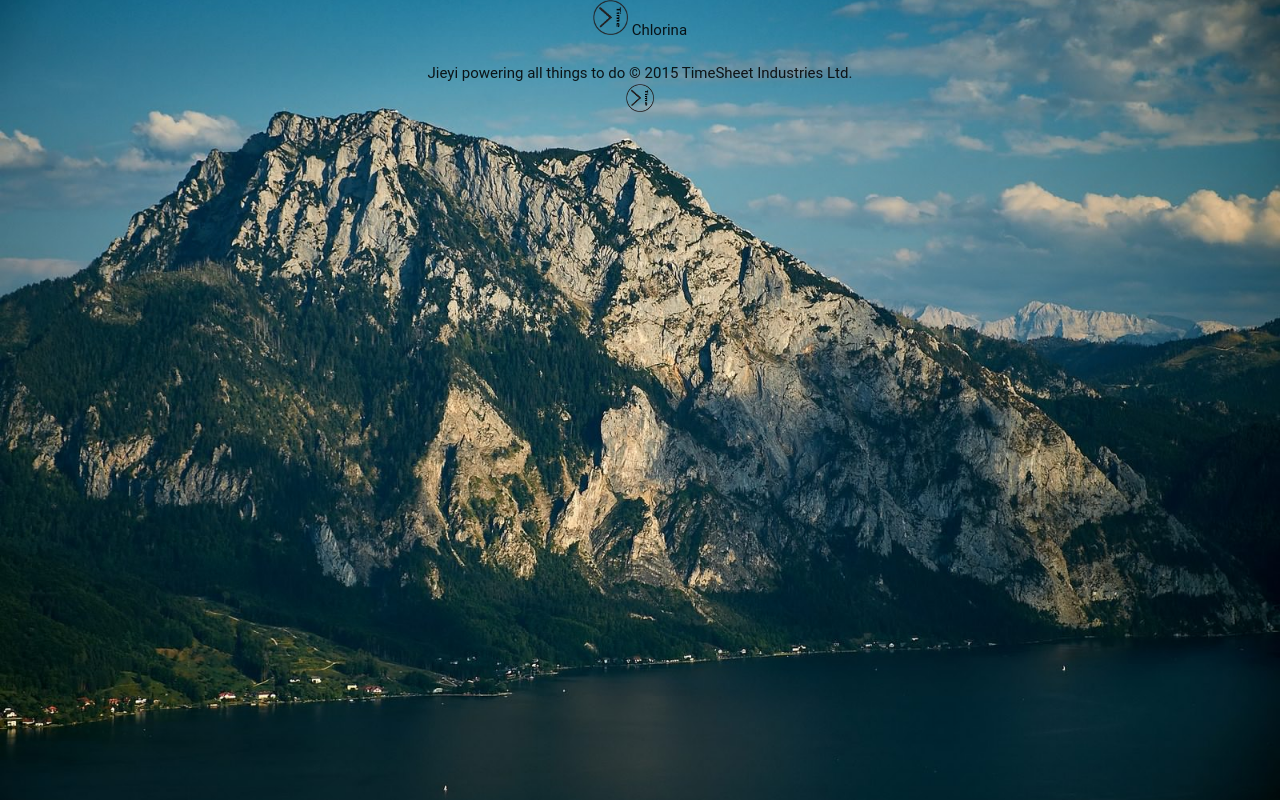
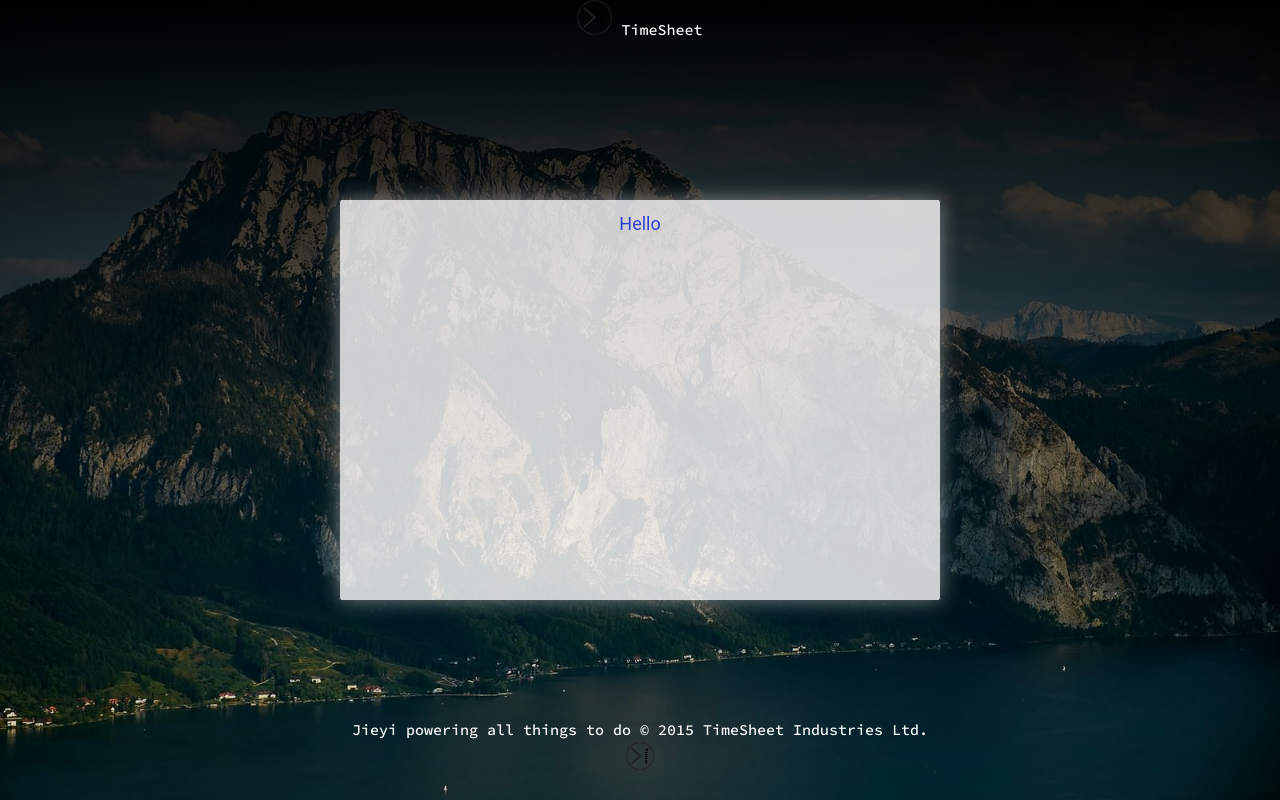
Before and after one commit to pokk/Timesheet, a Django app: page / in a window 1280 px wide. Run offline with Django 3.2, Linux system fonts and the light colour scheme; some libraries are stand-ins or nearby versions; some web fonts are replaced.

Commit message:
1. Finish the index design.

```diff
--- a/login/static/css/index.css
+++ b/login/static/css/index.css
@@ -1,10 +1,59 @@
 body
 {
-	background: url("../images/login-bk.jpg") no-repeat fixed center;
+	background: linear-gradient(top, rgba(0, 0, 0, 1), rgba(255, 255, 255, 0)),
+	url("../images/login-bk.jpg") center no-repeat no-repeat;
+	background: -moz-linear-gradient(top, rgba(0, 0, 0, 1), rgba(255, 255, 255, 0)),
+	url("../images/login-bk.jpg") center no-repeat no-repeat;
+	background: -webkit-linear-gradient(top, rgba(0, 0, 0, 1), rgba(255, 255, 255, 0)),
+	url("../images/login-bk.jpg") center no-repeat no-repeat;
 	background-size: cover;
+	height: 100vh;
+	position: relative;
 }
 
-div
+/* base of the text */
+.text-top, .text-bottom
 {
+	color: white;
+	font-family: 'Source Code Pro', Arial, serif;
+	font-weight: 500;
+	position: absolute;
 	text-align: center;
+	width: 100%;
 }
+
+.text-top
+{
+	top: 0;
+}
+
+.text-bottom
+{
+	bottom: 3%;
+}
+
+.login-form
+{
+	background: #fff;
+	border-radius: 2px 2px 2px 2px;
+	-moz-border-radius: 2px;
+	-webkit-border-radius: 2px;
+	/* Firefox */
+	box-shadow: 0 0 20px #999;
+	/* Safari, Chrome */
+	-moz-box-shadow: 0 0 20px #999;
+	-webkit-box-shadow: 0 0 20px #999;
+	/* Firefox */
+	color: #3344ff;
+	/* Safari, Chrome */
+	font-size: 1.2em;
+	height: 400px;
+	left: 50%;
+	margin: -200px 0 0 -300px;
+	opacity: 0.8;
+	padding: 10px 40px 10px 40px;
+	position: absolute;
+	text-align: center;
+	top: 50%;
+	width: 600px;
+}
--- a/templates/login/index.html
+++ b/templates/login/index.html
@@ -7,16 +7,14 @@
 {% endblock %}
 
 {% block content %}
-	<div class="row">
-		<div>
-			<img src="{% static "images/Icon.png" %}" height="35" width="35">
-			Chlorina
-		</div>
+	<div class="text-top">
+		<img src="{% static "images/Icon.png" %}" height="35" width="35">
+		TimeSheet
 	</div>
-	<div>
-
+	<div class="login-form">
+		Hello
 	</div>
-	<div>
+	<div class="text-bottom">
 		Jieyi powering all things to do © 2015 TimeSheet Industries Ltd.<br>
 		<img src="{% static "images/Icon.png" %}" height="28" width="28">
 	</div>
```
